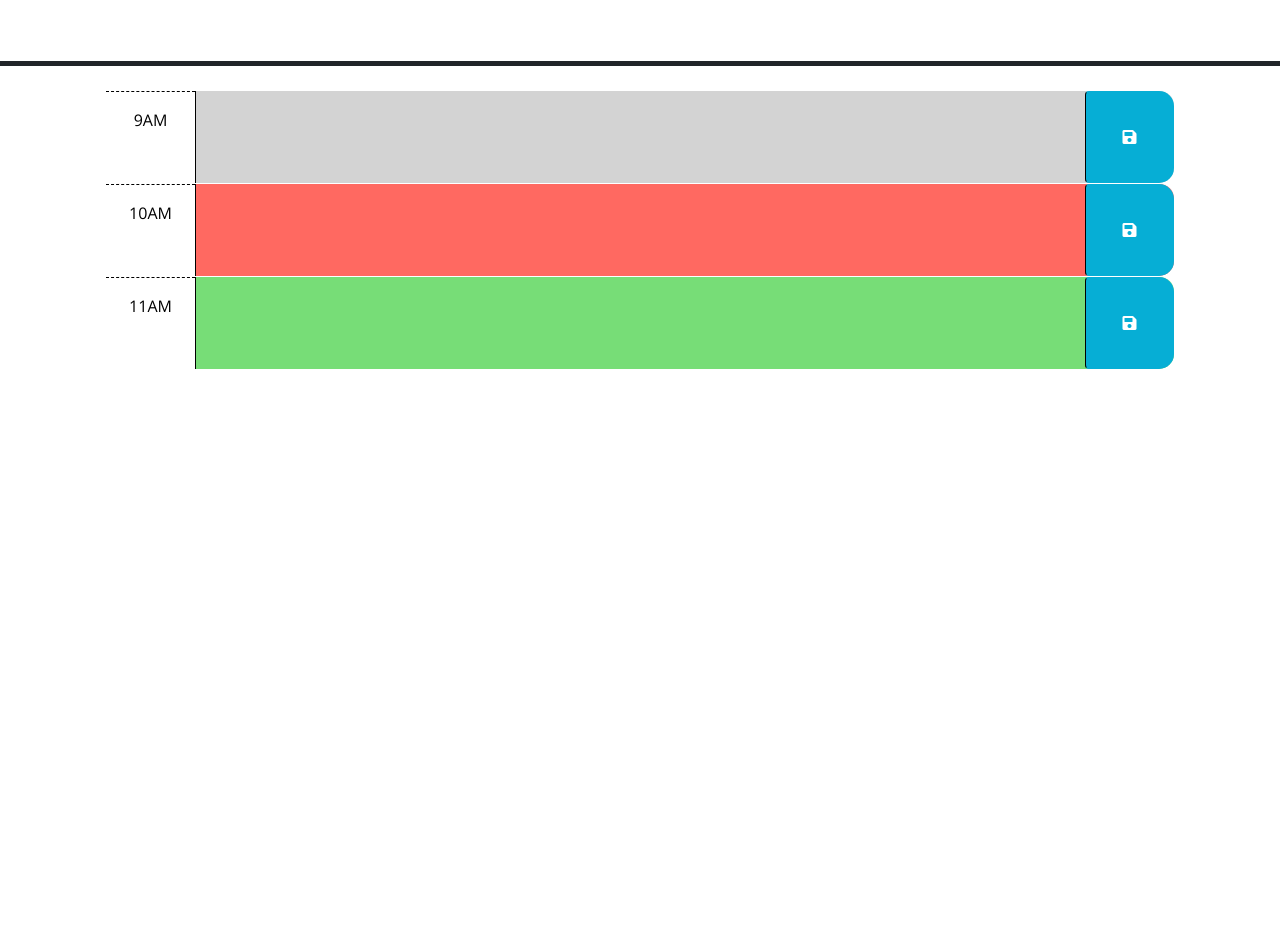
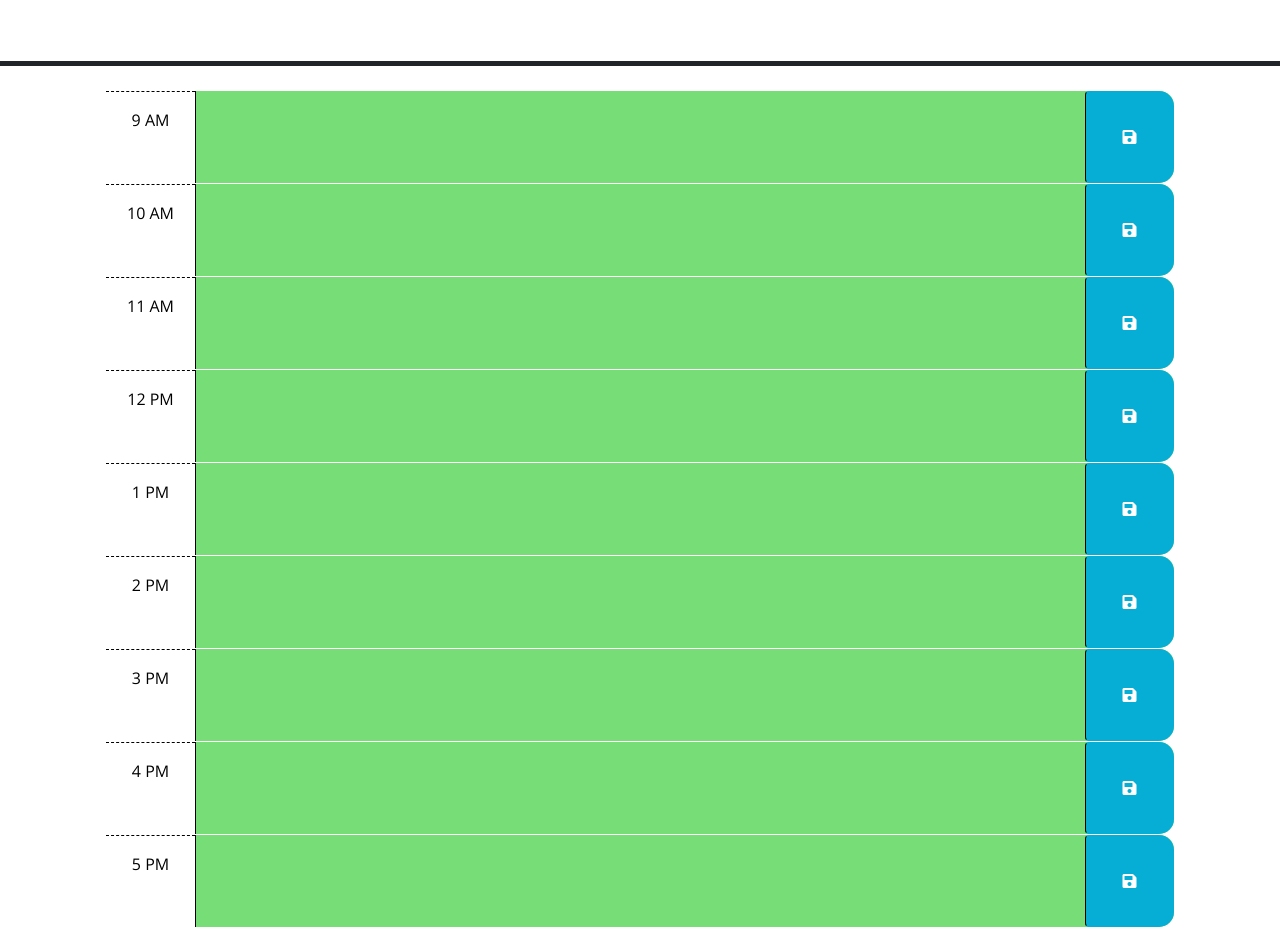
Before and after one commit to Augustus1110/Challenge-5-Work-Day-Scheduler, a plain HTML site: page index.html in a window 1280 px wide. Shown: the part 166-1093 px from the top of the page. Before the commit the page ends 800 px from the top, so only its background shows below. Drawn offline with nearby package versions, Linux system fonts and the light colour scheme.

Commit message:
Tutoring session to add hour blocks and set time

```diff
--- a/assets/js/script.js
+++ b/assets/js/script.js
@@ -9,6 +9,7 @@ $(function () {
   // time-block containing the button that was clicked? How might the id be
   // useful when saving the description in local storage?
   //
+  drawTimeBlock();
   // TODO: Add code to apply the past, present, or future class to each time
   // block by comparing the id to the current hour. HINTS: How can the id
   // attribute of each time-block be used to conditionally add or remove the
@@ -21,3 +22,94 @@ $(function () {
   //
   // TODO: Add code to display the current date in the header of the page.
 });
+
+var timeArray = [
+  {
+    hour: 9,
+    label: "9 AM",
+    id: "hou-1",
+  },
+  {
+    hour: 10,
+    label: "10 AM",
+    id: "hou-2",
+  },
+  {
+    hour: 11,
+    label: "11 AM",
+    id: "hou-3",
+  },
+  {
+    hour: 12,
+    label: "12 PM",
+    id: "hou-4",
+  },
+  {
+    hour: 13,
+    label: "1 PM",
+    id: "hou-5",
+  },
+  {
+    hour: 14,
+    label: "2 PM",
+    id: "hou-6",
+  },
+  {
+    hour: 15,
+    label: "3 PM",
+    id: "hou-7",
+  },
+  {
+    hour: 16,
+    label: "4 PM",
+    id: "hou-8",
+  },
+  {
+    hour: 17,
+    label: "5 PM",
+    id: "hou-9",
+  },
+];
+
+function drawTimeBlock() {
+  /*var timeBlock = $("<div>").addClass("time-block");
+  var hour = $("<div>").addClass("hour");
+  var description = $("<textarea>").addClass("description");
+  var saveBtn = $("<button>").addClass("saveBtn");
+  var saveIcon = $("<i>").addClass("fas fa-save");
+
+  timeBlock.append(hour, description, saveBtn);
+  saveBtn.append(saveIcon);
+  return timeBlock;*/
+
+  $("#time-block-div").empty();
+  var currentHour = dayjs().hour();
+
+  for (let i = 0; i < timeArray.length; i++) {
+    var classToAdd = "";
+    var timeObj = timeArray[i];
+    if (timeObj.hour < currentHour) {
+      classToAdd = "past";
+    }else if (timeObj.hour === currentHour) {
+      classToAdd = "present";
+    }else {
+      classToAdd = "future";
+    }
+
+    var timeBlock = `
+    <div id="${timeObj.id}" class="row time-block ${classToAdd}">
+      <div class="col-2 col-md-1 hour text-center py-3">${timeObj.label}</div>
+      <textarea id="text-${timeObj.hour}" class="col-8 col-md-10 description" rows="3"> </textarea>
+      <button onclick="saveTask('text-${timeObj.hour}')" class="btn saveBtn col-2 col-md-1" aria-label="save">
+        <i class="fas fa-save" aria-hidden="true"></i>
+      </button>
+    </div>
+    `;
+    $("#time-block-div").append(timeBlock);
+  }
+}
+
+
+function saveTask(id){
+ console.log($('#'+id).val());
+}
--- a/index.html
+++ b/index.html
@@ -28,7 +28,7 @@
       <p class="lead">A simple calendar app for scheduling your work day</p>
       <p id="currentDay" class="lead"></p>
     </header>
-    <div class="container-lg px-5">
+    <div id="time-block-div" class="container-lg px-5">
       <!-- Use class for "past", "present", and "future" to apply styles to the
         time-block divs accordingly. The javascript will need to do this by
         adding/removing these classes on each div by comparing the hour in the
```
